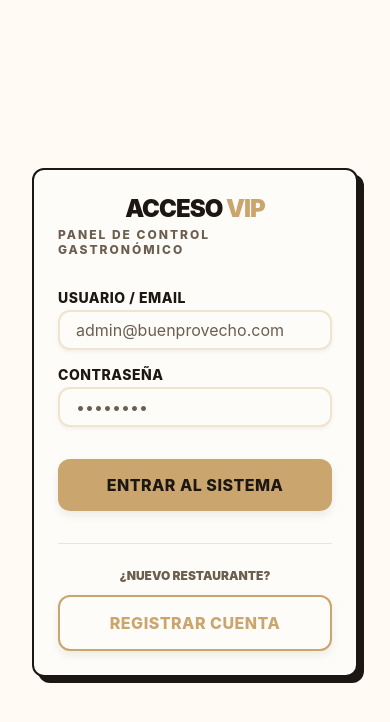
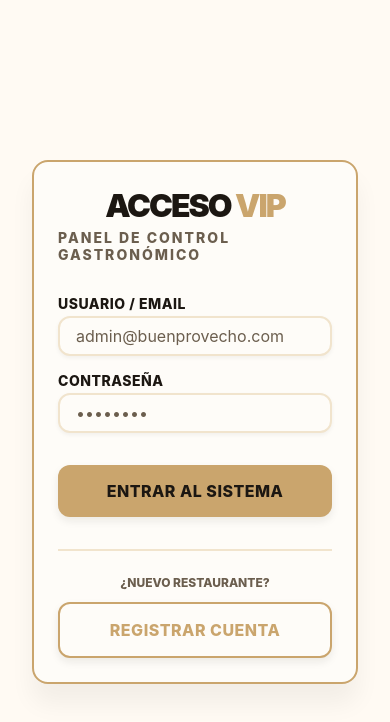
Before and after one commit to iperez-2024003/BuenProvechoApp, a React Native app in the folder FrontendApp/: screen /Login in a window 390 px wide. Shown: the top 722 px of the page. Built offline with nearby package versions, Linux system fonts and the light colour scheme.

Commit message:
style(frontend): actualizar LoginScreen con diseño neobrutalista premium

```diff
--- a/FrontendApp/src/features/auth/screens/LoginScreen.jsx
+++ b/FrontendApp/src/features/auth/screens/LoginScreen.jsx
@@ -10,7 +10,7 @@ import {
 } from 'react-native';
 import AsyncStorage from '@react-native-async-storage/async-storage';
 import { useForm, Controller } from 'react-hook-form';
-import { COLORS, SPACING, FONT_SIZE } from '../../../shared/constants/theme';
+import { COLORS, SPACING, FONT_SIZE, SHADOWS } from '../../../shared/constants/theme';
 import Input from '../../../shared/components/common/Input';
 import Button from '../../../shared/components/common/Button';
 import { authService } from '../../../shared/api/axiosClient';
@@ -175,32 +175,27 @@ const styles = StyleSheet.create({
     width: '100%',
     backgroundColor: COLORS.surface,
     padding: SPACING.lg,
-    borderRadius: 12,
+    borderRadius: 16,
     borderWidth: 2,
-    borderColor: COLORS.secondary,
-    // Efecto neo-brutalista similar al de la web (sombra dura)
-    shadowColor: COLORS.secondary,
-    shadowOffset: { width: 6, height: 6 },
-    shadowOpacity: 1,
-    shadowRadius: 0,
-    elevation: 4,
+    borderColor: COLORS.primary,
+    ...SHADOWS.premium,
   },
   header: {
     alignItems: 'center',
     marginBottom: SPACING.xl,
   },
   title: {
-    fontSize: FONT_SIZE.xxl,
+    fontSize: FONT_SIZE.huge,
     fontWeight: '900',
     color: COLORS.secondary,
     textTransform: 'uppercase',
-    letterSpacing: -1,
+    letterSpacing: -2,
   },
   brandText: {
     color: COLORS.primary,
   },
   subtitle: {
-    fontSize: FONT_SIZE.xs,
+    fontSize: FONT_SIZE.sm,
     fontWeight: '800',
     textTransform: 'uppercase',
     letterSpacing: 2,
@@ -213,14 +208,14 @@ const styles = StyleSheet.create({
   footer: {
     marginTop: SPACING.xl,
     paddingTop: SPACING.lg,
-    borderTopWidth: 1,
+    borderTopWidth: 2,
     borderTopColor: COLORS.border,
     alignItems: 'center',
     gap: SPACING.sm,
   },
   footerText: {
     fontSize: FONT_SIZE.xs,
-    fontWeight: '900',
+    fontWeight: '800',
     textTransform: 'uppercase',
     color: COLORS.textLight,
   },
```
